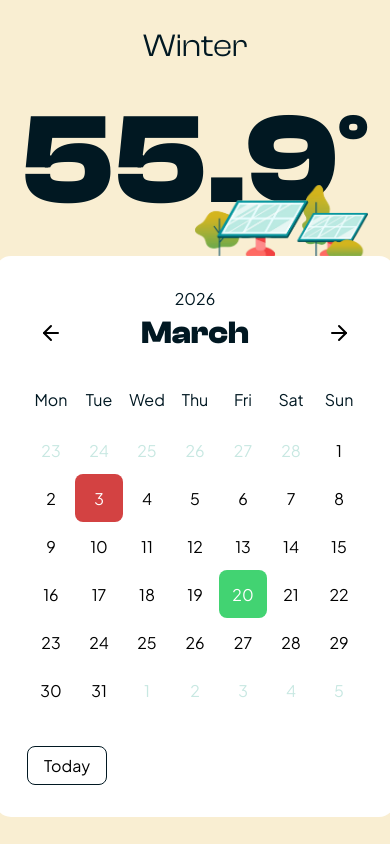
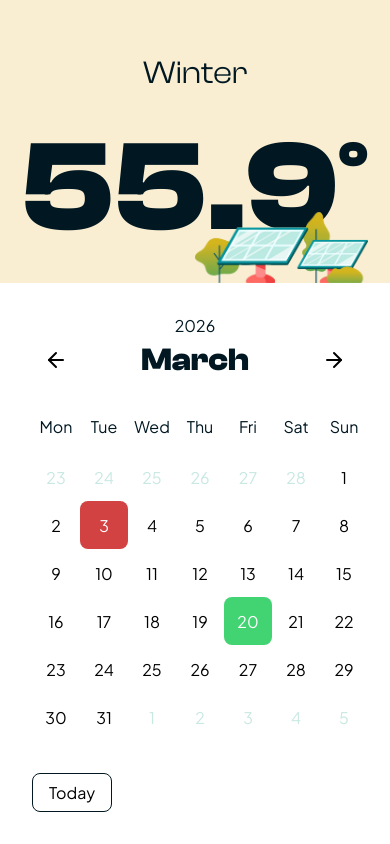
Before and after one commit to elo-world/solar-panel, a plain HTML site: page index.html in a window 390 px wide. Drawn offline with Linux system fonts and the light colour scheme.

Commit message:
Update Responsive

```diff
--- a/css/calendar.css
+++ b/css/calendar.css
@@ -38,7 +38,9 @@
 }
 
 .calendar .days .day {
-    text-align: center;
+    display: flex;
+    justify-content: center;
+    align-items: center;
     width: 48px;
     color: var(--text-color);
 }
@@ -87,3 +89,11 @@
     background: none;
     cursor: pointer;
 }
+
+@media screen and (max-width: 700px) {
+    .calendar {
+        width: 100%;
+        height: 100%;
+        border-radius: 0;
+    }
+}
--- a/css/styles.css
+++ b/css/styles.css
@@ -11,7 +11,6 @@
 }
 
 body {
-    min-height: 100vh;
     display: flex;
     flex-direction: column;
     justify-content: center;
@@ -47,6 +46,9 @@
 }
 
 section.interface {
+    width: 100%;
+    max-width: 1200px;
+    height: 100vh;
     display: grid;
     grid-template-columns: 1fr 2fr;
 }
@@ -64,6 +66,7 @@
     flex-direction: column;
     justify-content: center;
     align-items: center;
+    align-content: start;
 }
 
 section.interface .tail {
@@ -90,10 +93,6 @@
     width: 50%;
 }
 
-section.interface .tail {
-    width: 100%;
-}
-
 @media screen and (max-width: 1100px) {
     h1 {
         font-size: 8rem;
@@ -108,5 +107,6 @@
         flex-wrap: wrap-reverse;
         justify-content: center;
         align-items: center;
+        align-content: flex-start;
     }
 }
```
